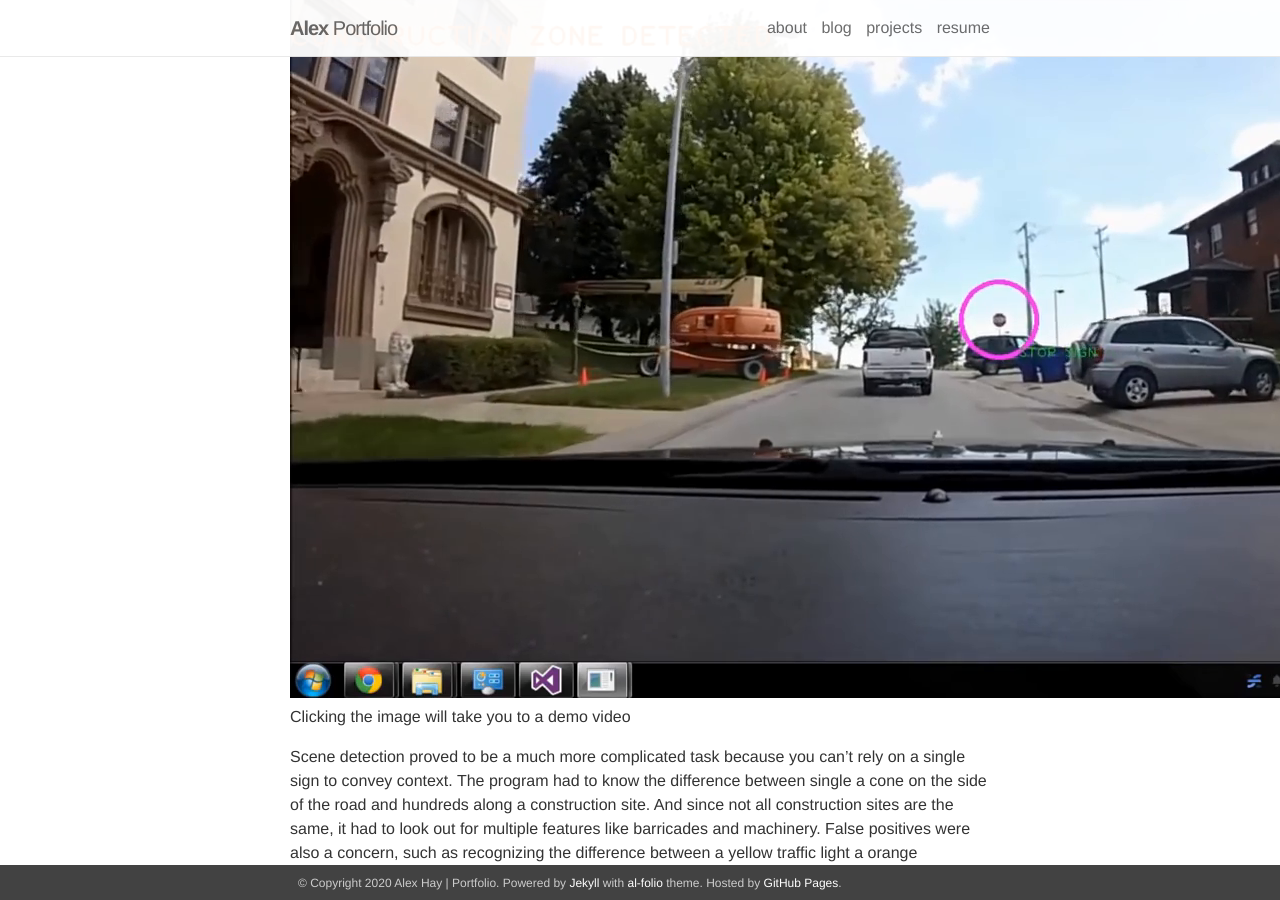
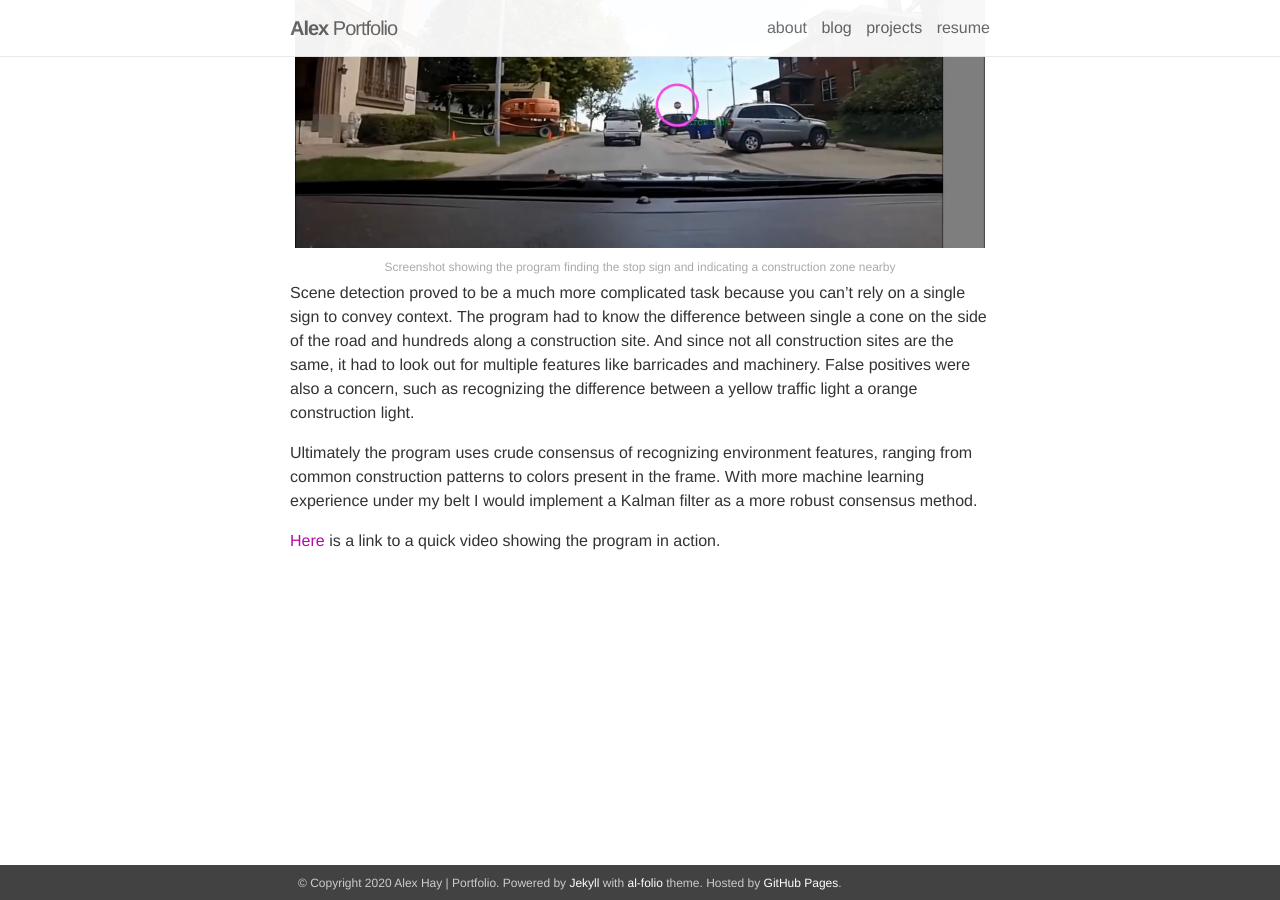
Before and after one commit to an-minyoung/an-minyoung.github.io, a Jekyll site: the page built from _projects/1_project.markdown, in a window 1280 px wide and 900 px high, scrolled down 686 px. Built offline with Jekyll 4.4.1, drawn with Linux system fonts in a browser that asks for light colours; nearby versions of some CDN libraries.

Commit message:
bad format, reverting

```diff
--- a/_projects/1_project.markdown
+++ b/_projects/1_project.markdown
@@ -11,10 +11,15 @@ Using the OpenCV library I was able to create a proof-of-concept program to iden
 
 OpenCV has a Haar Cascade classifier that I used for object recognition. The classifier works by loading in a training set of images (LISA annotated stop signs), and a set of negatives, or images that explicitly do not contain stop signs. I used those other traffic signs for the set of negatives to avoid misclassification when implementing more classifiers. A validation small set was created from the same dataset.
 
-[![demo vid](/assets/img/opencv.png)](https://youtu.be/ramZl7Sb27s)
-Clicking the image will take you to a demo video
-
+<div class="img_row">
+    <img class="col three" src="{{ site.baseurl }}/assets/img/opencv.png">
+</div>
+<div class="col three caption">
+    Screenshot showing the program finding the stop sign and indicating a construction zone nearby
+</div>
 
 Scene detection proved to be a much more complicated task because you can't rely on a single sign to convey context. The program had to know the difference between single a cone on the side of the road and hundreds along a construction site. And since not all construction sites are the same, it had to look out for multiple features like barricades and machinery. False positives were also a concern, such as recognizing the difference between a yellow traffic light a orange construction light.
 
 Ultimately the program uses crude consensus of recognizing environment features, ranging from common construction patterns to colors present in the frame. With more machine learning experience under my belt I would implement a Kalman filter as a more robust consensus method.
+
+[Here](https://youtu.be/ramZl7Sb27s) is a link to a quick video showing the program in action.
```
